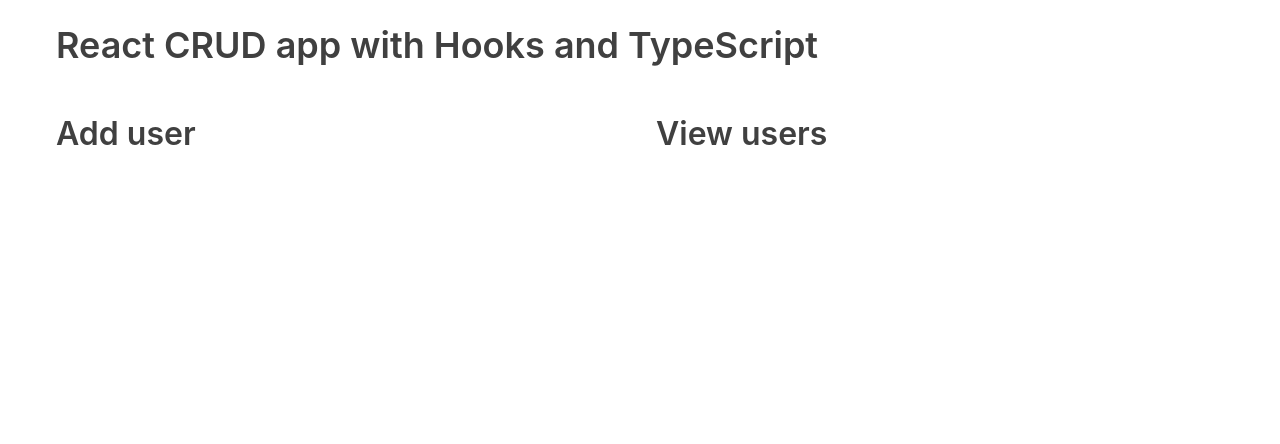
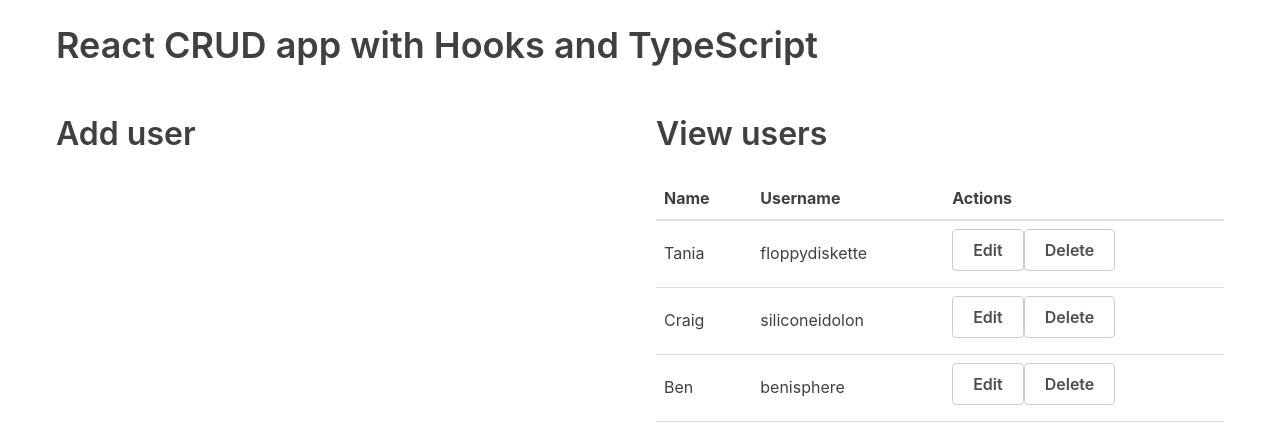
Before and after one commit to heuperman/react-crud-hooks, a React (Create React App) app: page / in a window 1280 px wide. Shown: the top 444 px of the page. Built offline with nearby package versions, Linux system fonts and the light colour scheme; the HTML template or start-up script is replaced by a standard one.

Commit message:
Add a table display all users

```diff
--- a/src/App.tsx
+++ b/src/App.tsx
@@ -1,6 +1,15 @@
-import React from 'react';
+import React, { useState } from 'react';
+import UserTable from './tables/UserTable';
 
 const App: React.FC = (): JSX.Element => {
+  const usersData = [
+    { id: 1, name: 'Tania', username: 'floppydiskette' },
+    { id: 2, name: 'Craig', username: 'siliconeidolon' },
+    { id: 3, name: 'Ben', username: 'benisphere' }
+  ];
+
+  const [users, setUsers] = useState(usersData);
+
   return (
     <div className="container">
       <h1>React CRUD app with Hooks and TypeScript</h1>
@@ -10,6 +19,7 @@
         </div>
         <div className="flex-large">
           <h2>View users</h2>
+          <UserTable users={users}/>
         </div>
       </div>
     </div>
--- /dev/null
+++ b/src/tables/UserTable.tsx
@@ -0,0 +1,39 @@
+import React from 'react';
+import {User} from '../user';
+import PropTypes from 'prop-types';
+
+const UserTable: React.FC<{users: User[]}> = ({users}): JSX.Element => (
+  <table>
+    <thead>
+      <tr>
+        <th>Name</th>
+        <th>Username</th>
+        <th>Actions</th>
+      </tr>
+    </thead>
+    <tbody>
+      {users.length > 0 ? (
+        users.map((user): JSX.Element => (
+          <tr key={user.id}>
+            <td>{user.name}</td>
+            <td>{user.username}</td>
+            <td>
+              <button className="button muted-button">Edit</button>
+              <button className="button muted-button">Delete</button>
+            </td>
+          </tr>
+        ))
+      ) : (
+        <tr>
+          <td colSpan={3}>No users</td>
+        </tr>
+      )}
+    </tbody>
+  </table>
+);
+
+UserTable.propTypes = {
+  users: PropTypes.array.isRequired
+};
+
+export default UserTable;
--- /dev/null
+++ b/src/user.ts
@@ -0,0 +1,5 @@
+export interface User {
+  id: number;
+  name: string;
+  username: string;
+}
```
